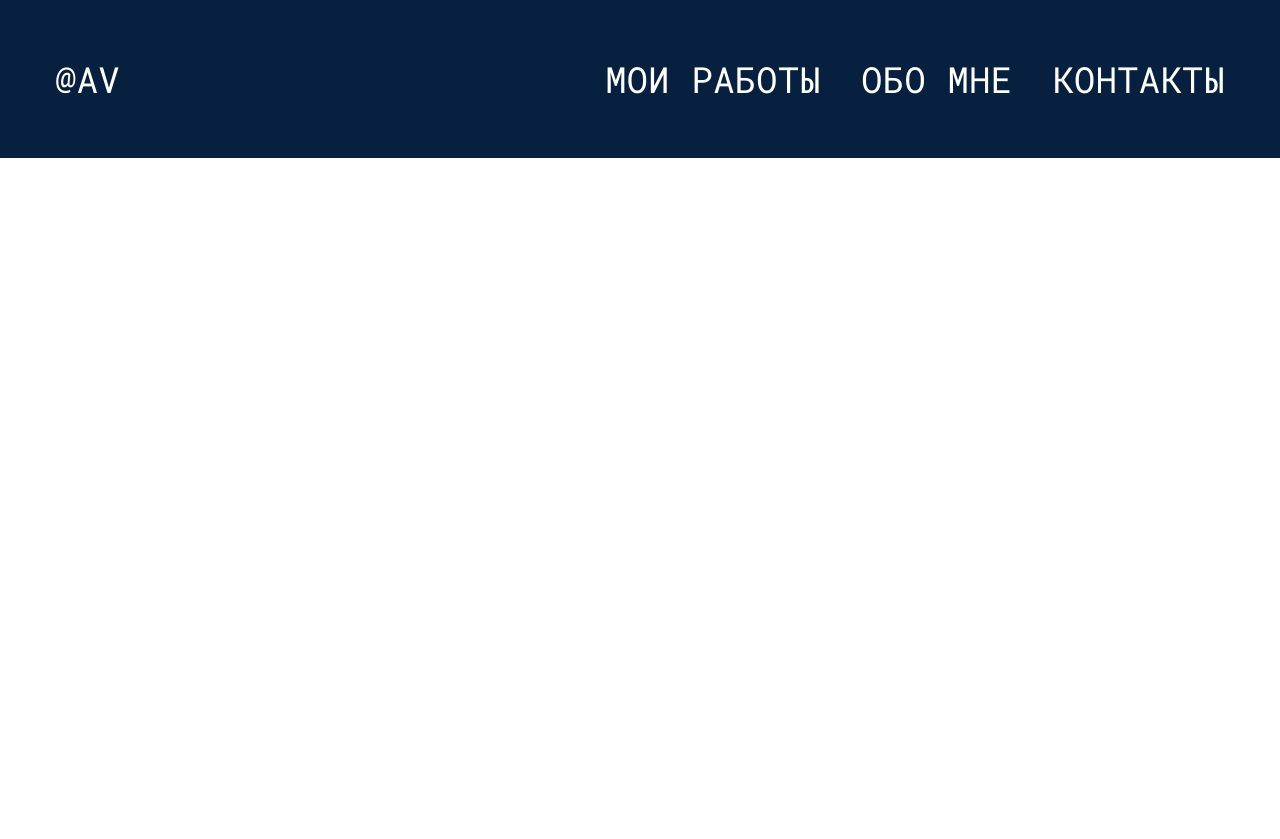
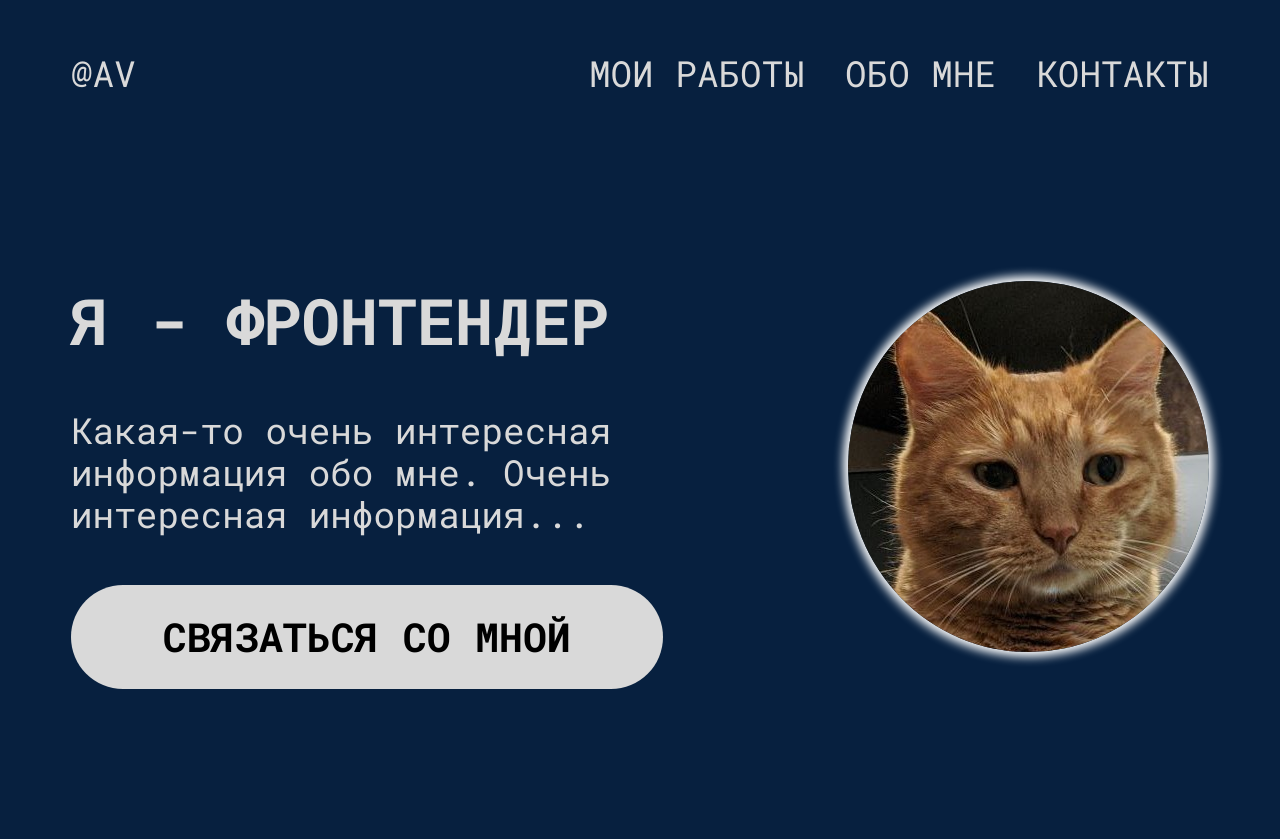
Before and after one commit to CattusPhysicus/Portfolio, a plain HTML site: page index.html in a window 1280 px wide. Before the commit the page ends 800 px from the top, so only its background shows below. Drawn offline with Linux system fonts and the light colour scheme.

Commit message:
day 6: hero block

```diff
--- a/index.html
+++ b/index.html
@@ -4,6 +4,7 @@
 <head>
   <meta charset="UTF-8">
   <meta name="viewport" content="width=device-width, initial-scale=1.0">
+  <link rel="stylesheet" href="./reset.css">
   <link rel="stylesheet" href="./main.css">
   <title>Portfolio</title>
 </head>
@@ -30,6 +31,21 @@
     </div>
   </header>
 
+  <main class="main-page">
+    <section class="hero">
+      <div class="hero__container container">
+        <div class="hero__description">
+          <h1 class="hero__title">Я - фронтендер</h1>
+          <p class="hero__text">Какая-то очень интересная информация обо мне. Очень интересная информация...</p>
+          <button class="hero__button" type="button">Связаться со мной</button>
+        </div>
+        <div class="hero__photo">
+          <img src="./img/photo.jpg" alt="Мое фото.">
+        </div>
+      </div>
+    </section>
+  </main>
+
 </body>
 
 </html>
--- a/main.css
+++ b/main.css
@@ -1,24 +1,15 @@
 @import url('https://fonts.googleapis.com/css2?family=Roboto+Mono:ital,wght@0,100..700;1,100..700&display=swap');
 
 body {
-  margin: 0;
-
   font-family: "Roboto mono", serif;
   font-weight: 400;
-  color: #ffffff;
+  color: #D9D9D9;
 }
 
 a {
-  color: #ffffff;
+  color: #D9D9D9;
 
   text-decoration: none;
-}
-
-ul {
-  padding: 0;
-  margin: 0;
-
-  list-style-type: none;
 }
 
 .main-header {
@@ -50,3 +41,65 @@ ul {
   justify-content: space-between;
   gap: 40px;
 }
+
+.hero {
+  background-color: #07203F;
+}
+
+.hero__container {
+  display: flex;
+  justify-content: space-between;
+  gap: 46px;
+  padding-top: 135px;
+  padding-bottom: 150px;
+}
+
+.hero__description {
+  width: 52%;
+  display: flex;
+  flex-direction: column;
+  align-items: start;
+  gap: 50px;
+}
+
+.hero__title {
+  font-size: 64px;
+  line-height: 78px;
+  font-weight: 800;
+  text-transform: uppercase;
+}
+
+.hero__text {
+  font-size: 36px;
+  line-height: 42px;
+}
+
+.hero__button {
+  width: 100%;
+  padding: 28px 10px;
+
+  font-family: "Roboto mono", serif;
+  font-size: 40px;
+  line-height: 48px;
+  font-weight: 700;
+  color: #000000;
+  text-transform: uppercase;
+
+  background-color: #D9D9D9;
+  border-radius: 80px;
+}
+
+.hero__button:hover {
+  color: #D9D9D9;
+
+  background-color: #41d6d1;
+}
+
+.hero__photo img {
+  border-radius: 50%;
+  box-shadow: 0px 0px 10px 5px #ffffff;
+}
+
+.hero__photo img:hover {
+  border-radius: 35%;
+}
--- /dev/null
+++ b/reset.css
@@ -0,0 +1,65 @@
+* {
+  padding: 0;
+  margin: 0;
+  border: 0;
+}
+
+*, *:before, *:after {
+  -moz-box-sizing: border-box;
+  -webkit-box-sizing: border-box;
+  box-sizing: border-box;
+}
+
+aside, nav, footer, header, section {
+  display: block;
+}
+
+body {
+  line-height: 1;
+  -ms-text-size-adjust: 100%;
+  -moz-text-size-adjust: 100%;
+  -webkit-text-size-adjust: 100%;
+}
+
+main {
+  flex: 1 1 auto;
+}
+
+body, html {
+  height: 100%;
+}
+
+input::-ms-clear {
+  display: none;
+}
+
+button {
+  background-color: transparent;
+  cursor: pointer;
+}
+
+button::-moz-focus-inner {
+  padding: 0;
+  border: 0;
+}
+
+a, a:visited {
+  text-decoration: none;
+}
+
+a:hover {
+  text-decoration: none;
+}
+
+ul li {
+  list-style: none;
+}
+
+img {
+  vertical-align: top;
+}
+
+h1, h2, h3, h4, h5, h6 {
+  font-weight: inherit;
+  font-size: inherit;
+}
```
Also changed, not shown: img/photo.jpg (added).
